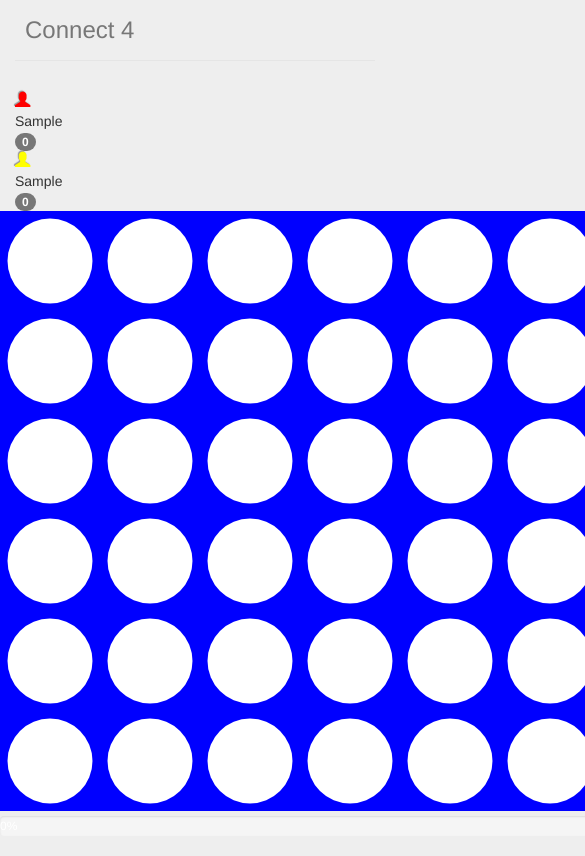
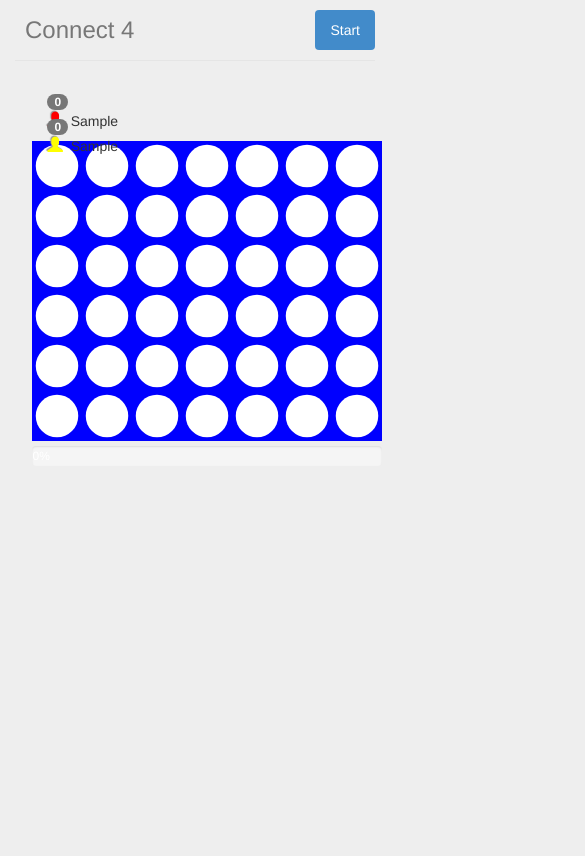
Before and after one commit to thibauult/Connect4, a website: page index.html in a window 390 px wide. Both pictures are taken after typing "Sample", "Sample" into the empty fields and a click on the button "Start !". Shown: the top 856 px of the page, 585 px wide, since content can reach past the window. Drawn offline with nearby package versions, Linux system fonts and the light colour scheme.

Commit message:
Detect game and and display final page

```diff
--- a/bower.json
+++ b/bower.json
@@ -13,7 +13,8 @@
   "dependencies": {
     "bootstrap": "~3.3.0",
     "angular": "~1.3.0",
-    "angular-route": "~1.3.0"
+    "angular-route": "~1.3.0",
+    "animate.css" : "~3.2.0"
   },
   "authors": [
     "tibus29 <thibault.pensec@live.fr>"
--- a/css/main.css
+++ b/css/main.css
@@ -18,10 +18,29 @@ body {
     margin: 10px;
 }
 
+.pull-right {
+    float: right!important;
+}
+
+.nav {
+    padding-left: 0;
+    margin-bottom: 0;
+    list-style: none;
+}
+
 #game .glyphicon {
     text-align: right;
     font-size: 1.1em;
     text-shadow: -1px -1px 1px rgba(150, 150, 150, 1);
+}
+
+#game .player .row {
+    height: 20px;
+    margin-bottom: 5px;
+}
+
+#game .player span {
+    line-height: 10px;
 }
 
 #game .player1 .glyphicon {
--- a/index.html
+++ b/index.html
@@ -34,6 +34,10 @@
 
         <div class="header">
 
+            <ul class="nav nav-pills pull-right" role="tablist">
+                <li role="presentation" class="active"><a href="#start">Start</a></li>
+            </ul>
+
             <h3>Connect 4</h3>
 
         </div>
--- a/partials/game/game-controller.js
+++ b/partials/game/game-controller.js
@@ -9,8 +9,8 @@ Game.PLAYER_2 = 2;
 
 Game.DEBUG = false;
 
-c4Controllers.controller('GameCtrl', ['$scope', '$routeParams', '$interval', '$window', 'GameManager',
-function ($scope, $routeParams, $interval, $window, GameManager) {
+c4Controllers.controller('GameCtrl', ['$scope', '$routeParams', '$interval', '$window', '$location', 'GameManager', 'UiService',
+function ($scope, $routeParams, $interval, $window, $location, GameManager, UiService) {
 
     //
     // INIT SECTION
@@ -22,10 +22,10 @@ function ($scope, $routeParams, $interval, $window, GameManager) {
     var isAnimating = false;
     var currentToken;
 
-    var ratio = 100;
+    var ratio = GameManager.computeRatio($window.innerWidth);
 
-    var w = GameManager.gridX * ratio;
-    var h = GameManager.gridY * ratio;
+    var w = GameManager.gridX * ratio * 100;
+    var h = GameManager.gridY * ratio * 100;
 
     // initialize canvas
     var canvas = document.getElementById('canvas');
@@ -79,7 +79,7 @@ function ($scope, $routeParams, $interval, $window, GameManager) {
     function startAnimation(clickX) {
 
         var rect = canvas.getBoundingClientRect();
-        var x = Math.floor((clickX - rect.left) / ratio);
+        var x = Math.floor((clickX - rect.left) / (ratio * 100));
         var y = 0; // in all cases, animation starts by the top of the grid
 
         if(GameManager.grid[x][y] == GameManager.NONE) {
@@ -120,17 +120,7 @@ function ($scope, $routeParams, $interval, $window, GameManager) {
             currentToken.y++;
         } else {
             isAnimating = false;
-
-            var winner = GameManager.checkWinner();
-            if(winner != GameManager.NONE) {
-
-                GameManager.reset();
-                $scope.progess = GameManager.getProgression();
-                $scope.progessStyle = 'width: ' + $scope.progess + '%;';
-                $scope.player1.score = GameManager.player1Score;
-                $scope.player2.score = GameManager.player2Score;
-            }
-            GameManager.switchCurrentPlayer();
+            progessGame();
         }
     }
 
@@ -155,4 +145,30 @@ function ($scope, $routeParams, $interval, $window, GameManager) {
         drawContext.context.arc(x, y, radius, 0, (2 * Math.PI), false);
         drawContext.context.fill();
     }
+
+    //
+    // PROGRESS GAME
+    //
+    function progessGame() {
+
+        // First, check if there is a winner
+        var winner = GameManager.checkWinner();
+        if(winner != GameManager.NONE) {
+
+            GameManager.reset();
+            $scope.progess = GameManager.getProgression();
+            $scope.progessStyle = 'width: ' + $scope.progess + '%;';
+            $scope.player1.score = GameManager.player1Score;
+            $scope.player2.score = GameManager.player2Score;
+
+            if(GameManager.getProgression() >= 100) {
+
+                $location.path(
+                    UiService.buildRouteWithParams('final')
+                );
+            }
+        }
+
+        GameManager.switchCurrentPlayer();
+    }
 }]);
--- a/partials/game/game-manager.js
+++ b/partials/game/game-manager.js
@@ -160,6 +160,7 @@ angular.module('c4GameManager', [])
         }
 
         /**
+         * TODO documentation
          *
          * @param type
          * @return {string}
@@ -178,10 +179,31 @@ angular.module('c4GameManager', [])
         }
 
         /**
+         * TODO documentation
          *
          * @return {number}
          */
         this.getProgression = function() {
             return Math.floor((this.rounds / this.totalRounds) * 100);
         }
+
+        /**
+         *
+         * @param deviceWidth
+         * @return {*}
+         */
+        this.computeRatio = function(deviceWidth) {
+
+            var ratio;
+
+            if(deviceWidth < 992) { // Small devices (tablets, 768px and up)
+                ratio = 0.5;
+            } else if(deviceWidth >= 992 && deviceWidth < 1200) { // Medium devices (desktops, 992px and up)
+                ratio = 0.75;
+            } else if(deviceWidth > 1200) { // Large devices (large desktops, 1200px and up)
+                ratio = 1;
+            }
+
+            return ratio;
+        }
 });
--- a/partials/game/game-view.html
+++ b/partials/game/game-view.html
@@ -1,27 +1,27 @@
 <div id="game" class="row animated bounceIn">
-    <div class="col-md-6 col-md-offset-3">
+    <div class="col-xs-6 col-xs-offset-1">
 
+        <div class="player">
             <div class="row">
-            <div class="col-md-1 player1">
-                <span class="glyphicon glyphicon-user"></span>
-            </div>
-            <div class="col-md-2">
-                {{ player1.pseudo }}
-            </div>
                 <div class="col-md-1 player1">
                     <span class="badge">{{ player1.score }}</span>
                 </div>
+                <div class="col-md-6 player1">
+                    <span class="glyphicon glyphicon-user"></span>
+                    <span>&nbsp;{{ player1.pseudo }}</span>
+                </div>
+            </div>
         </div>
 
+        <div class="player">
             <div class="row">
                 <div class="col-md-1 player2">
+                    <span class="badge">{{ player2.score }}</span>
+                </div>
+                <div class="col-md-6 player2">
                     <span class="glyphicon glyphicon-user"></span>
+                    <span>&nbsp;{{ player2.pseudo }}</span>
                 </div>
-            <div class="col-md-2">
-                {{ player2.pseudo }}
-            </div>
-            <div class="col-md-1 player1">
-                <span class="badge">{{ player2.score }}</span>
             </div>
         </div>
 
```
Lines whose indentation alone changed are shown as unchanged.
